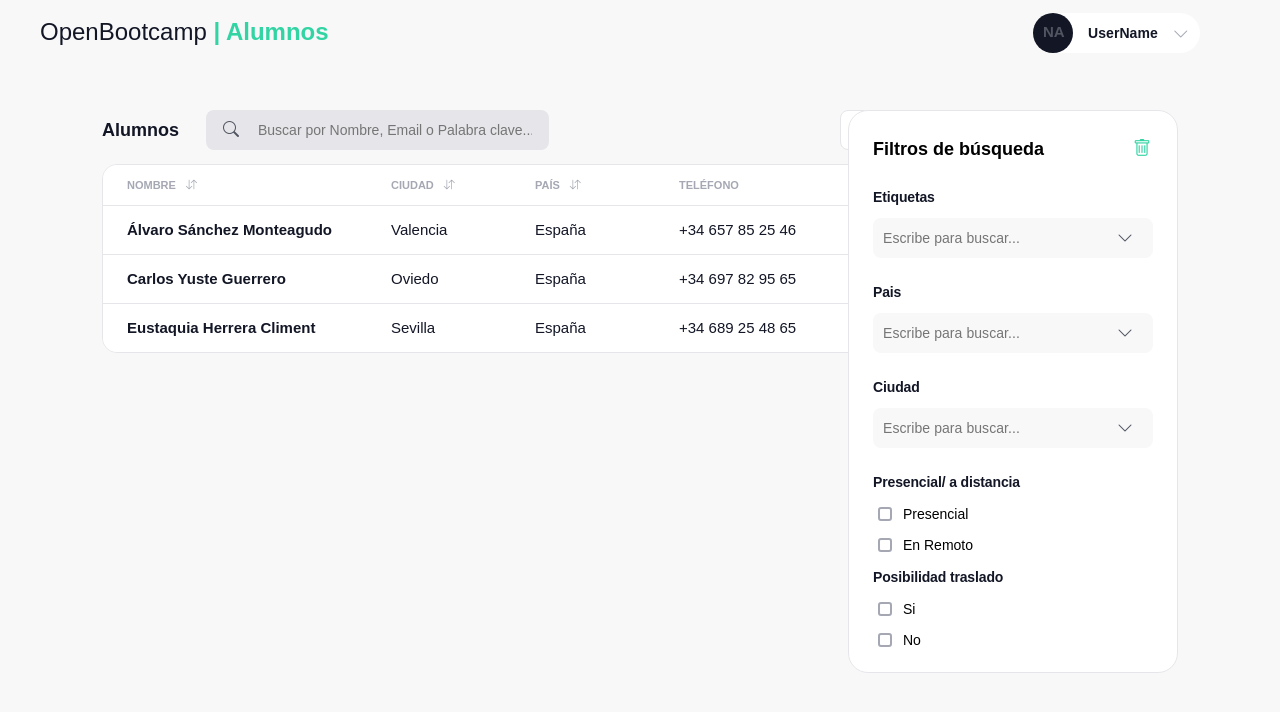
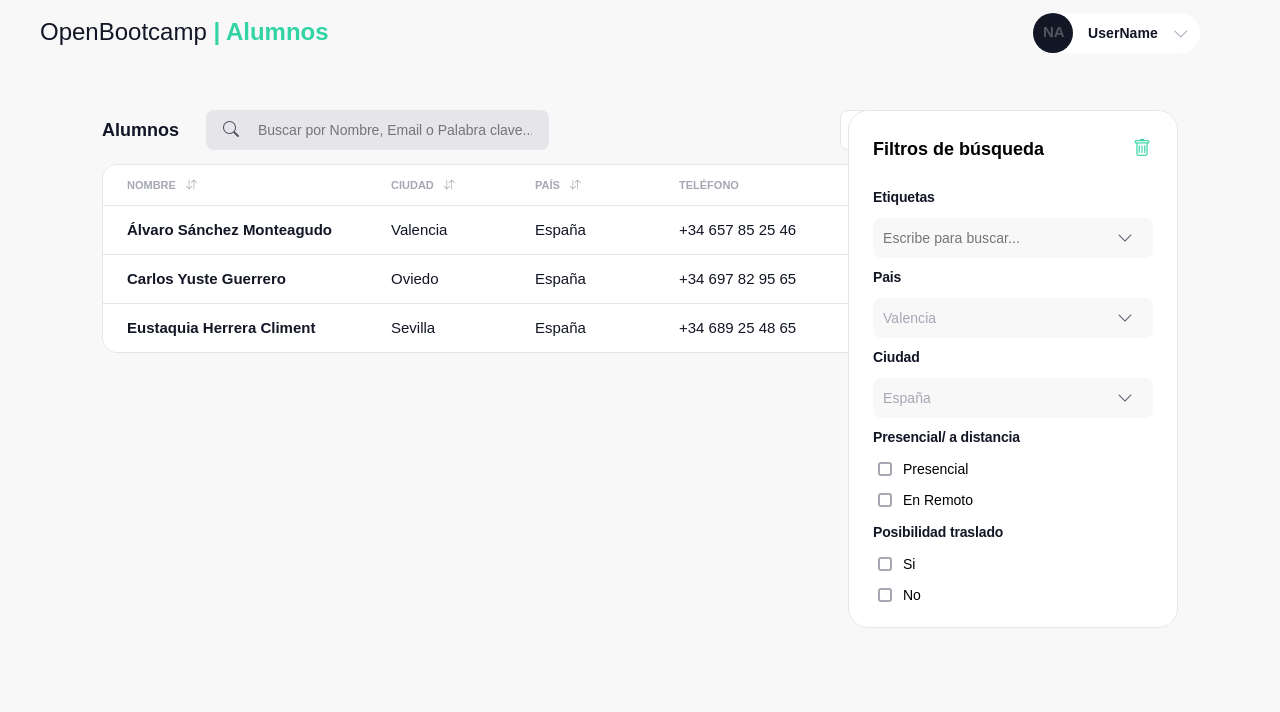
Before and after one commit to abadrubioenrique/ob-first-commit, a React (Create React App) app: page /#/users in a window 1280 px wide. Shown: the top 712 px of the page. Built offline with nearby package versions, Linux system fonts and the light colour scheme.

Commit message:
Filtros de busqueda css

```diff
--- a/src/components/filterComponent.jsx
+++ b/src/components/filterComponent.jsx
@@ -1,66 +1,34 @@
 import React,{useState} from 'react';
 import '../styles/users.scss';
 import '../styles/select.scss';
+import Tagcomponent from './tagComponent';
+
 const FilterComponent = () => {
-  const [tags, setTags] = useState([]);
-  const [focus, setFocus] = useState(false);
 
-    //Añadir etiquetas
-    const onChangeHandler = (event) => {
-      const selectedOptions = event.currentTarget.selectedOptions;
-      const newTags = [];
-      for (let i = 0; i < selectedOptions.length; i++) {
-        newTags.push(selectedOptions[i].value);
-      }
-      setTags(newTags);
-      console.log(newTags)
-    };
-
-    //Resetear Valores
-    function clearTags(){
-      setTags([]);
-      setFocus(false);
-    }
 
     return (
       <div className='search-filter'>
-        <h1>Filtros de búsqueda <i onClick={clearTags} className="bi bi-trash"></i></h1>
+        <h1>Filtros de búsqueda <i  className="bi bi-trash"></i></h1>
           <div className='campos'>
-            <div className='tags-main'>
-              <i className="bi bi-chevron-down tags"></i>
-              <label className='credentials '>Etiquetas</label>
-              <input onClick={() => setFocus((f) => !f)} className='input-text' type='text' placeholder='Escribe para buscar...'/>
-                {focus ?
-                (<div className="container">
-                    <select multiple size={3} onChange={onChangeHandler} className="select">
-                      <option value="HTML&CSS">HTML&CSS</option>
-                      <option value="REACT">REACT</option>
-                      <option value="ANGULAR">ANGULAR</option>
-                    </select>
-                </div>)
-                    : null
-                    }
-                    <div>
-                {tags &&
-                  tags.map((tag, index) =>
-                  <p id={tag} className="selected_tags">{tag}
-                      <svg id={tag + "_closed"}  className="delete_tag bi bi-x-lg" xmlns="http://www.w3.org/2000/svg" width="10" height="10" fill="currentColor" viewBox="0 0 16 16">
-                      <path fill-rule="evenodd" d="M13.854 2.146a.5.5 0 0 1 0 .708l-11 11a.5.5 0 0 1-.708-.708l11-11a.5.5 0 0 1 .708 0Z"/>
-                      <path fill-rule="evenodd" d="M2.146 2.146a.5.5 0 0 0 0 .708l11 11a.5.5 0 0 0 .708-.708l-11-11a.5.5 0 0 0-.708 0Z"/>
-                      </svg>
-                  </p>
-                  )}
-              </div>
-              </div>
+              <Tagcomponent>
+
+              </Tagcomponent>
+
               <div className='tags-main'>
                 <i className="bi bi-chevron-down tags"></i>
                 <label className='credentials '>Pais</label>
-                <input className='input-text' type='text' placeholder='Escribe para buscar...'/>
+                <select className='input-text custom-select'>
+                    <option value="valencia">Valencia</option>
+                    <option value="oviedo">Oviedo</option>
+                    <option value="sevilla">Sevilla</option>
+                </select>
               </div>
               <div className='tags-main'>
                   <i className="bi bi-chevron-down tags"></i>
                   <label className='credentials '>Ciudad</label>
-                  <input className='input-text' type='text' placeholder='Escribe para buscar...'/>
+                <select  className='input-text custom-select'>
+                    <option value="ESP">España</option>
+                </select>
               </div>
               <div className='tags-main'>
               <label className='credentials '>Presencial/ a distancia</label>
--- /dev/null
+++ b/src/components/tagComponent.jsx
@@ -0,0 +1,54 @@
+import React, {useState} from 'react';
+
+const Tagcomponent = () => {
+    const [tags, setTags] = useState([]);
+    const [focus, setFocus] = useState(false);
+
+    //Añadir etiquetas
+    const onChangeHandler = (event) => {
+        const selectedOptions = event.currentTarget.selectedOptions;
+        const newTags = [];
+        for (let i = 0; i < selectedOptions.length; i++) {
+            newTags.push(selectedOptions[i].value);
+        }
+        setTags(newTags);
+        console.log(newTags)
+    };
+
+    //Resetear Valores
+    function clearTags(){
+        setTags([]);
+        setFocus(false);
+    }
+
+    return (
+        <div className='tags-main'>
+            <i className="bi bi-chevron-down tags"></i>
+            <label className='credentials '>Etiquetas</label>
+            <input onClick={() => setFocus((f) => !f)} className='input-text' type='text' placeholder='Escribe para buscar...'/>
+            {focus ?
+            (<div className="container">
+                <select multiple size={3} onChange={onChangeHandler} className="select">
+                    <option value="HTML&CSS">HTML&CSS</option>
+                    <option value="REACT">REACT</option>
+                    <option value="ANGULAR">ANGULAR</option>
+                </select>
+            </div>)
+                : null
+                }
+                <div>
+            {tags &&
+                tags.map((tag, index) =>
+                <p id={tag} className="selected_tags">{tag}
+                    <svg id={tag + "_closed"}  className="delete_tag bi bi-x-lg" xmlns="http://www.w3.org/2000/svg" width="10" height="10" fill="currentColor" viewBox="0 0 16 16">
+                    <path fill-rule="evenodd" d="M13.854 2.146a.5.5 0 0 1 0 .708l-11 11a.5.5 0 0 1-.708-.708l11-11a.5.5 0 0 1 .708 0Z"/>
+                    <path fill-rule="evenodd" d="M2.146 2.146a.5.5 0 0 0 0 .708l11 11a.5.5 0 0 0 .708-.708l-11-11a.5.5 0 0 0-.708 0Z"/>
+                    </svg>
+                </p>
+                )}
+            </div>
+            </div>
+    );
+}
+
+export default Tagcomponent;
--- a/src/styles/select.scss
+++ b/src/styles/select.scss
@@ -8,13 +8,11 @@
     justify-content: start;
     align-items: flex-start;
 
-
   }
 
   .select {
     width: 280px;
-    border: 1px solid $grey-3;
-    margin-bottom: 15px;
+    margin-bottom: 5px;
     &:focus{
         outline-color: $powergreen;
     }
@@ -30,7 +28,8 @@
     padding: 5px 10px 5px 10px;
     margin: 0;
     margin-left: 6px;
-    margin-bottom: 15px;
+    margin-top: 5px;
+    margin-bottom: 10px;
     background: $grey-3;
     display: inline-block;
     border-radius: 20px;
@@ -47,5 +46,15 @@
   }
 
   .input-text{
-    margin-bottom: 20px;
+    width: calc(100% - 10px);
   }
+
+  .custom-select{
+    appearance: none;
+    -webkit-appearance: none;
+    -moz-appearance: none;
+    height: 40px;
+    width: calc(100%);
+
+
+  }
--- a/src/styles/users.scss
+++ b/src/styles/users.scss
@@ -259,10 +259,10 @@
         margin:24px;
         .input-text{
 
-            margin-bottom: 25px;
+            margin-bottom: 10px;
             padding: 0;
             padding-left: 10px;
-            width: calc(100% - 10px);
+
             height: 40px;
         }
         .tags-main{
```
